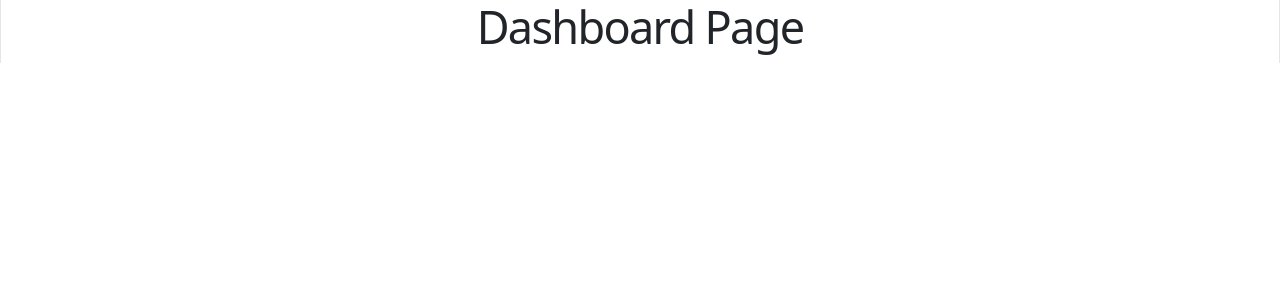
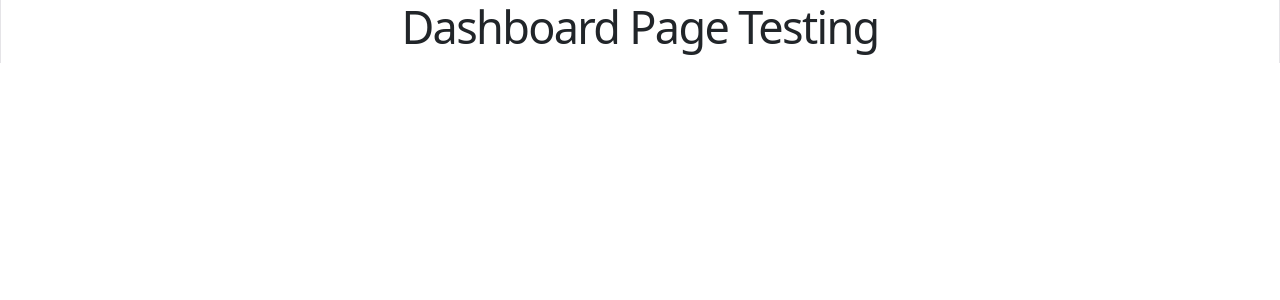
Before and after one commit to sabin2002/NSA-website, a React app in the folder frontend/: page /dashboard in a window 1280 px wide. Shown: the top 300 px of the page. Built offline with nearby package versions, Linux system fonts and the light colour scheme; the HTML template or start-up script is replaced by a standard one.

Commit message:
Dashboard git testing

```diff
--- a/frontend/src/pages/Dashboard.jsx
+++ b/frontend/src/pages/Dashboard.jsx
@@ -1,5 +1,5 @@
 function Dashboard() {
-  return <h1>Dashboard Page</h1>;
+  return <h1>Dashboard Page Testing</h1>;
 }
 
 export default Dashboard;
```
Also changed, not shown: 1 other file (tests, documents, lock files or other folders).
